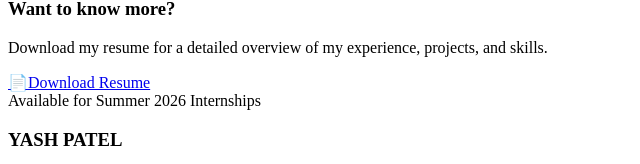
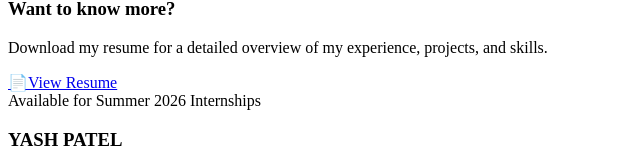
Before and after one commit to yashp20/Personal_Portfollio, a React (Vite) app: page /contact in a window 1280 px wide. Shown: the part 1066-1230 px from the top of the page, without its empty margins (0-640 px from the left). Built offline with nearby package versions, Linux system fonts and the light colour scheme; the HTML template or start-up script is replaced by a standard one.

Commit message:
Updated, Home and Contact resume section, changed reume file name

```diff
--- a/src/pages/Contact.jsx
+++ b/src/pages/Contact.jsx
@@ -1,37 +1,37 @@
-import { motion } from 'framer-motion';
-import Container from '../components/layout/Container';
-import SectionTitle from '../components/ui/SectionTitle';
+import { motion } from "framer-motion";
+import Container from "../components/layout/Container";
+import SectionTitle from "../components/ui/SectionTitle";
 
 export default function Contact() {
   const contactMethods = [
     {
-      icon: '📧',
-      title: 'Email',
-      value: 'yashnpatel3@gmail.com',
-      link: 'mailto:yashnpatel3@gmail.com',
-      description: 'Drop me a line anytime'
+      icon: "📧",
+      title: "Email",
+      value: "yashnpatel3@gmail.com",
+      link: "mailto:yashnpatel3@gmail.com",
+      description: "Drop me a line anytime",
     },
     {
-      icon: '💻',
-      title: 'GitHub',
-      value: '@yashp20',
-      link: 'https://github.com/yashp20',
-      description: 'Check out my code'
+      icon: "💻",
+      title: "GitHub",
+      value: "@yashp20",
+      link: "https://github.com/yashp20",
+      description: "Check out my code",
     },
     {
-      icon: '💼',
-      title: 'LinkedIn',
-      value: 'Yashp0320',
-      link: 'www.linkedin.com/in/yashp0320',
-      description: "Let's connect professionally"
+      icon: "💼",
+      title: "LinkedIn",
+      value: "Yashp0320",
+      link: "www.linkedin.com/in/yashp0320",
+      description: "Let's connect professionally",
     },
     {
-      icon: '📸',
-      title: 'Instagram',
-      value: '@yash.patel0320',
-      link: 'https://www.instagram.com/yash.patel0320/',
-      description: 'Follow my Instagram'
-    }
+      icon: "📸",
+      title: "Instagram",
+      value: "@yash.patel0320",
+      link: "https://www.instagram.com/yash.patel0320/",
+      description: "Follow my Instagram",
+    },
   ];
 
   return (
@@ -50,9 +50,10 @@ export default function Contact() {
             transition={{ duration: 0.6 }}
           >
             <p className="text-lg text-light/80 leading-relaxed max-w-2xl mx-auto">
-              I'm always open to new opportunities, collaborations, and interesting conversations.
-              Whether you have a question, want to work together, or just want to say hi,
-              feel free to reach out through any of the channels below!
+              I'm always open to new opportunities, collaborations, and
+              interesting conversations. Whether you have a question, want to
+              work together, or just want to say hi, feel free to reach out
+              through any of the channels below!
             </p>
           </motion.div>
 
@@ -80,9 +81,7 @@ export default function Contact() {
                 <p className="text-light/90 font-mono text-sm mb-2">
                   {method.value}
                 </p>
-                <p className="text-light/60 text-sm">
-                  {method.description}
-                </p>
+                <p className="text-light/60 text-sm">{method.description}</p>
               </motion.a>
             ))}
           </div>
@@ -99,17 +98,19 @@ export default function Contact() {
               Want to know more?
             </h3>
             <p className="text-light/70 mb-6">
-              Download my resume for a detailed overview of my experience, projects, and skills.
+              Download my resume for a detailed overview of my experience,
+              projects, and skills.
             </p>
             <motion.a
-              href="/resume.pdf"
-              download
-              className="inline-flex items-center gap-3 px-8 py-3 bg-gradient-to-r from-primary to-accent text-white font-mono text-sm uppercase tracking-widest rounded"
-              whileHover={{ y: -3, scale: 1.02 }}
-              whileTap={{ scale: 0.98 }}
+              href="/YashResume.pdf"
+              target="_blank"
+              rel="noopener noreferrer"
+              className="inline-flex items-center gap-3 px-10 py-4 bg-gradient-to-r from-primary to-accent text-white font-mono text-sm uppercase tracking-widest rounded-xl shadow-lg"
+              whileHover={{ y: -3, scale: 1.03 }}
+              whileTap={{ scale: 0.97 }}
             >
-              <span>📄</span>
-              <span>Download Resume</span>
+              <span className="text-lg">📄</span>
+              <span>View Resume</span>
             </motion.a>
           </motion.div>
 
--- a/src/pages/Home.jsx
+++ b/src/pages/Home.jsx
@@ -1,15 +1,13 @@
-import { motion } from 'framer-motion';
-import { Link } from 'react-router-dom';
-import Button from '../components/ui/Button';
-import Container from '../components/layout/Container';
+import { motion } from "framer-motion";
+import { Link } from "react-router-dom";
+import Button from "../components/ui/Button";
+import Container from "../components/layout/Container";
 
 export default function Home() {
   return (
     <div className="page-transition">
-
       {/* HERO SECTION */}
       <div className="relative min-h-screen flex flex-col justify-center items-center text-center px-6">
-
         <Container className="py-20">
           <motion.div
             initial={{ opacity: 0, scale: 0.9 }}
@@ -56,14 +54,10 @@ export default function Home() {
               transition={{ duration: 0.8, delay: 0.9 }}
             >
               <Link to="/projects">
-                <Button variant="primary">
-                  View My Work
-                </Button>
+                <Button variant="primary">View My Work</Button>
               </Link>
               <Link to="/contact">
-                <Button variant="secondary">
-                  Get In Touch
-                </Button>
+                <Button variant="secondary">Get In Touch</Button>
               </Link>
             </motion.div>
           </motion.div>
@@ -96,15 +90,15 @@ export default function Home() {
           transition={{ duration: 0.8 }}
         >
           {[
-            { label: 'GPA', value: '3.8' },
-            { label: 'Technologies', value: '20+' },
-            { label: 'DUPER SCORE', value: '3.2' },
-            { label: 'Coffee Cups', value: '∞' },
+            { label: "GPA", value: "3.8" },
+            { label: "Technologies", value: "20+" },
+            { label: "DUPER SCORE", value: "3.2" },
+            { label: "Coffee Cups", value: "∞" },
           ].map((stat, index) => (
             <motion.div
               key={index}
               className="glass-effect rounded-xl p-6 text-center"
-              whileHover={{ scale: 1.05, borderColor: 'var(--accent)' }}
+              whileHover={{ scale: 1.05, borderColor: "var(--accent)" }}
               transition={{ duration: 0.2 }}
             >
               <div className="text-4xl font-display font-black text-accent mb-2">
@@ -118,6 +112,32 @@ export default function Home() {
         </motion.div>
       </Container>
 
+      {/* RESUME SECTION */}
+      <Container className="pb-28">
+        <motion.div
+          className="glass-effect rounded-2xl p-10 text-center max-w-2xl mx-auto"
+          initial={{ opacity: 0, y: 30 }}
+          whileInView={{ opacity: 1, y: 0 }}
+          viewport={{ once: true }}
+          transition={{ duration: 0.6 }}
+        >
+          <h3 className="text-3xl font-display font-bold text-accent mb-10">
+            View My Resume
+          </h3>
+
+          <motion.a
+            href="/YashResume.pdf"
+            target="_blank"
+            rel="noopener noreferrer"
+            className="inline-flex items-center gap-3 px-10 py-4 bg-gradient-to-r from-primary to-accent text-white font-mono text-sm uppercase tracking-widest rounded-xl shadow-lg"
+            whileHover={{ y: -3, scale: 1.03 }}
+            whileTap={{ scale: 0.97 }}
+          >
+            <span className="text-lg">📄</span>
+            <span>View Resume</span>
+          </motion.a>
+        </motion.div>
+      </Container>
     </div>
   );
 }
```
Also changed, not shown: 1 other file (tests, documents, lock files or other folders).
